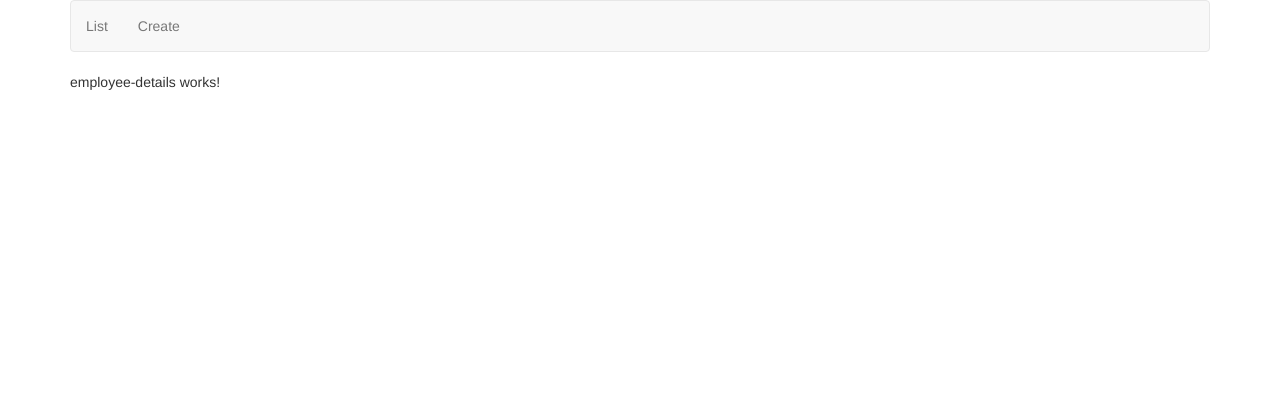
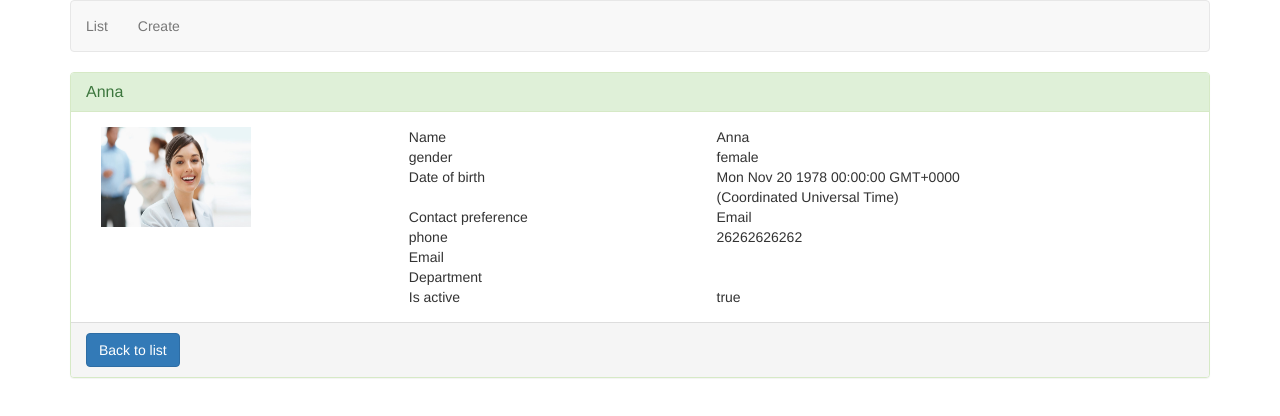
Before and after one commit to LeandroCarolino01/angular-crud, an Angular app: page /employees/1 in a window 1280 px wide. Shown: the top 416 px of the page. Built offline with nearby package versions, Linux system fonts and the light colour scheme.

Commit message:
params added

```diff
--- a/src/app/employees/employee-details.component.css
+++ b/src/app/employees/employee-details.component.css
@@ -0,0 +1,9 @@
+.imageClass {
+  width: 150px;
+  height: 100px;
+}
+
+.vertical-align {
+  display: flex;
+  align-items: center;
+}
--- a/src/app/employees/employee-details.component.html
+++ b/src/app/employees/employee-details.component.html
@@ -1 +1,81 @@
-<p>employee-details works!</p>
+<div class="panel panel-success">
+  <div class="panel-heading">
+    <h3 class="panel-title">{{employee.name}}</h3>
+  </div>
+  <div class="panel-body">
+    <div class="col-xs-10">
+      <div class="row">
+        <div class="col-xs-4">
+          <img class="imageClass" [src]="employee.photoPath" alt="">
+        </div>
+        <div class="col-xs-8">
+          <div class="row">
+            <div class="col-xs-6">
+              Name
+            </div>
+            <div class="col-xs-6">
+              {{ employee.name}}
+            </div>
+          </div>
+          <div class="row">
+            <div class="col-xs-6">
+              gender
+            </div>
+            <div class="col-xs-6">
+              {{ employee.gender}}
+            </div>
+          </div>
+          <div class="row">
+            <div class="col-xs-6">
+              Date of birth
+            </div>
+            <div class="col-xs-6">
+              {{ employee.dateOfBirth }}
+            </div>
+          </div>
+          <div class="row">
+            <div class="col-xs-6">
+              Contact preference
+            </div>
+            <div class="col-xs-6">
+              {{ employee.contactPreference}}
+            </div>
+          </div>
+          <div class="row">
+            <div class="col-xs-6">
+              phone
+            </div>
+            <div class="col-xs-6">
+              {{ employee.phoneNumber}}
+            </div>
+          </div>
+          <div class="row">
+            <div class="col-xs-6">
+              Email
+            </div>
+            <div class="col-xs-6">
+              {{ employee.email}}
+            </div>
+          </div>
+          <div class="row">
+            <div class="col-xs-6">
+              Department
+            </div>
+
+          </div>
+          <div class="row">
+            <div class="col-xs-6">
+              Is active
+            </div>
+            <div class="col-xs-6">
+              {{ employee.isActive}}
+            </div>
+          </div>
+        </div>
+      </div>
+    </div>
+  </div>
+  <div class="panel-footer">
+    <a class="btn btn-primary" [routerLink]="['/list']">Back to list</a>
+  </div>
+</div>
--- a/src/app/employees/employee-details.component.ts
+++ b/src/app/employees/employee-details.component.ts
@@ -1,4 +1,7 @@
 import { Component, OnInit } from '@angular/core';
+import { ActivatedRoute } from '@angular/router';
+import { EmployeeService } from './employee.service';
+import { Employee } from '../models/employee.model';
 
 @Component({
   selector: 'app-employee-details',
@@ -6,10 +9,12 @@
   styleUrls: ['./employee-details.component.css']
 })
 export class EmployeeDetailsComponent implements OnInit {
-
-  constructor() { }
+  employee: Employee;
+  constructor(private _route: ActivatedRoute, private _employeeService: EmployeeService) { }
 
   ngOnInit(): void {
+    const id = +this._route.snapshot.paramMap.get('id');
+    this.employee = this._employeeService.getEmployee(id);
   }
 
 }
--- a/src/app/employees/employee.service.ts
+++ b/src/app/employees/employee.service.ts
@@ -49,6 +49,10 @@
     return this.listEmployees;
   }
 
+  getEmployee(id: number): Employee {
+    return this.listEmployees.find(e => e.id === id)
+  }
+
   save(employee: Employee) {
     this.listEmployees.push(employee);
   }
```
